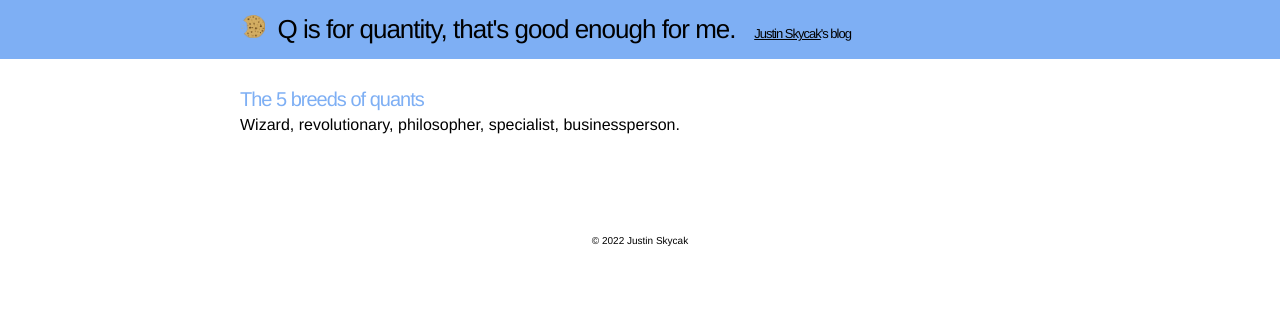
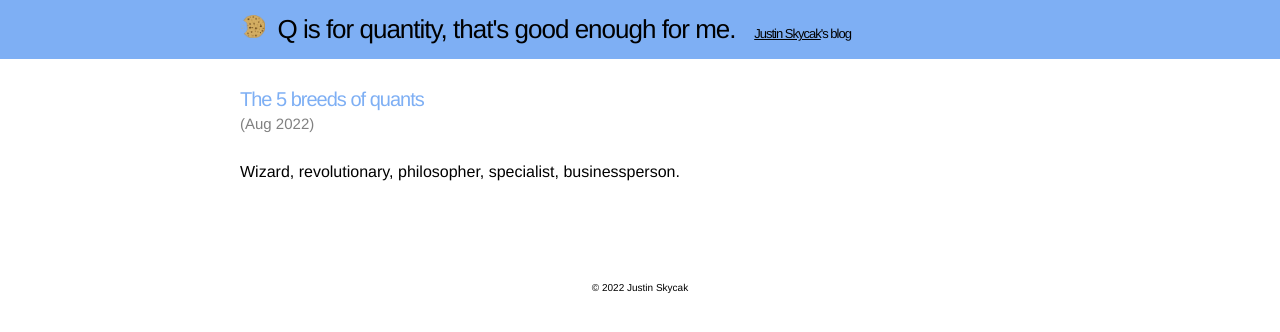
Before and after one commit to quantmonster/quantmonster.github.io, a Jekyll site: the page built from index.html, in a window 1280 px wide. Shown: the top 332 px of the page. Built offline with Jekyll 4.4.1, drawn with Linux system fonts in a browser that asks for light colours.

Commit message:
restore date

```diff
--- a/css/main.css
+++ b/css/main.css
@@ -188,7 +188,7 @@ a:visited { color: #7eaff4; }
 
 .post-header .meta {
   font-size: 15px;
-  color: black;
+  color: #818181;
   margin-top: 5px;
 }
 
--- a/index.html
+++ b/index.html
@@ -8,7 +8,7 @@ layout: default
     {% for post in site.posts %}
       <li>
         <!--<span class="post-date">{{ post.date | date: "%b %-d, %Y" }}</span>-->
-        <a class="post-link" href="{{ post.url | prepend: site.baseurl }}">{{ post.title }}</a>
+        <a class="post-link" href="{{ post.url | prepend: site.baseurl }}">{{ post.title }}</a> <span class="post-date">({{ post.date | date: "%b %Y" }})</span>
         <br>
         {{ post.excerpt }}
       </li>
```
